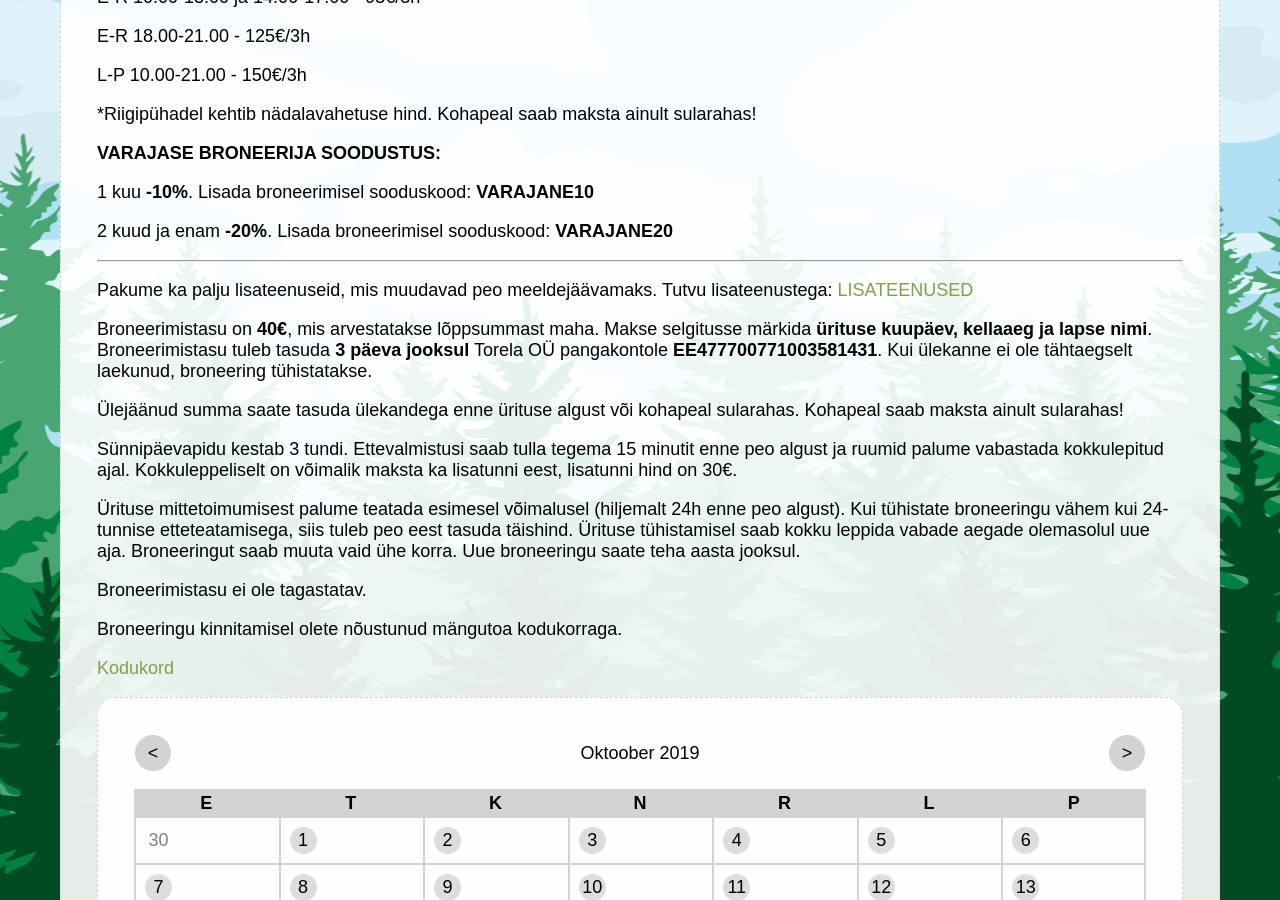
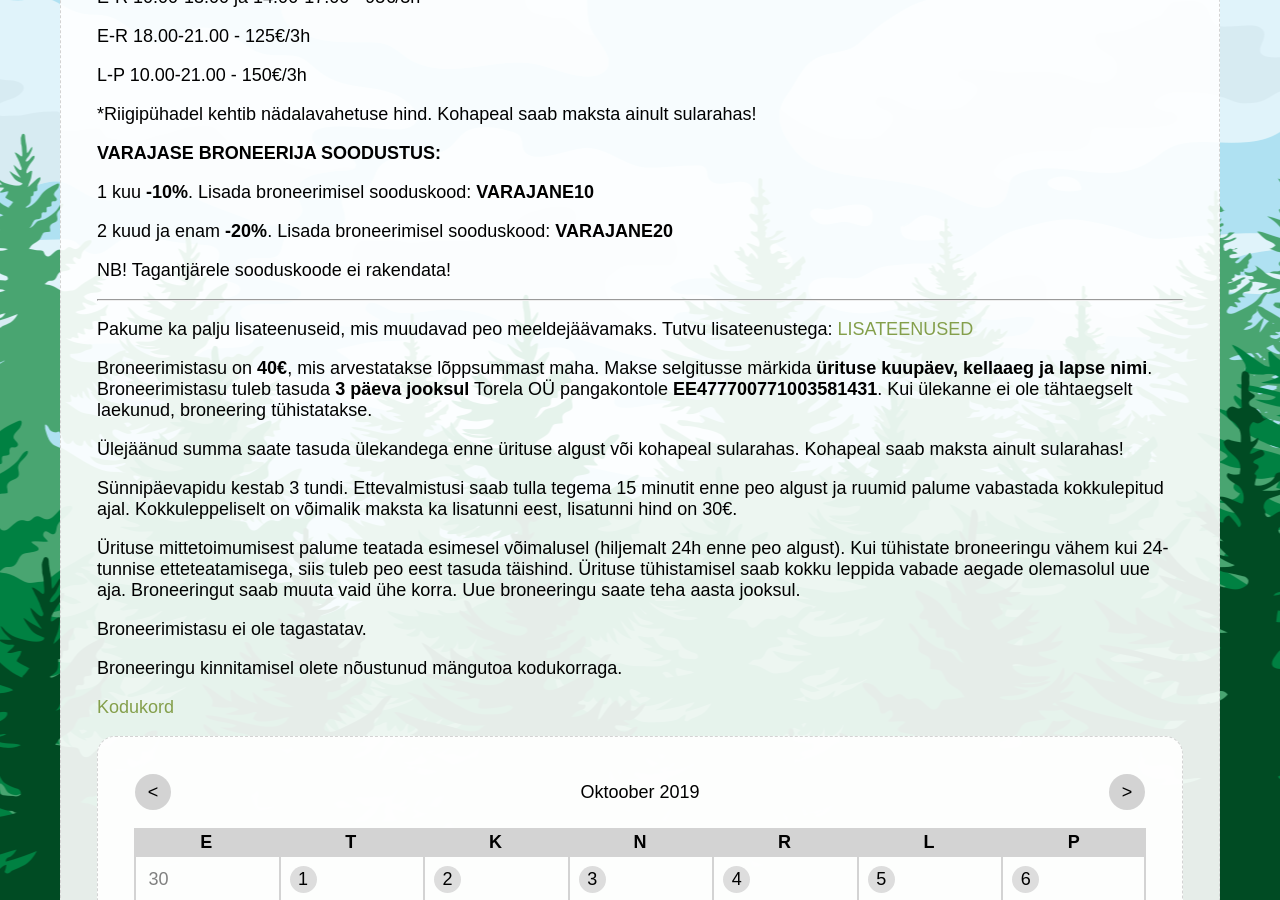
Before and after one commit to mypsik/torela, a Jekyll site: the page built from hinnakiri/index.md, in a window 1280 px wide and 900 px high, scrolled down 373 px. Built offline with Jekyll 4.4.1, drawn with Linux system fonts in a browser that asks for light colours.

Commit message:
Update index.md

```diff
--- a/hinnakiri/index.md
+++ b/hinnakiri/index.md
@@ -22,6 +22,8 @@ Kohapeal saab maksta ainult sularahas!
 
 2 kuud ja enam **-20%**. Lisada broneerimisel sooduskood: **VARAJANE20**
 
+NB! Tagantjärele sooduskoode ei rakendata!
+
 ***
 
 Pakume ka palju lisateenuseid, mis muudavad peo meeldejäävamaks. Tutvu lisateenustega: [LISATEENUSED](/lisateenused/)
```
